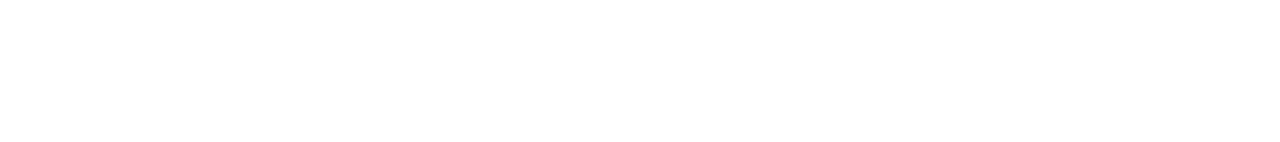
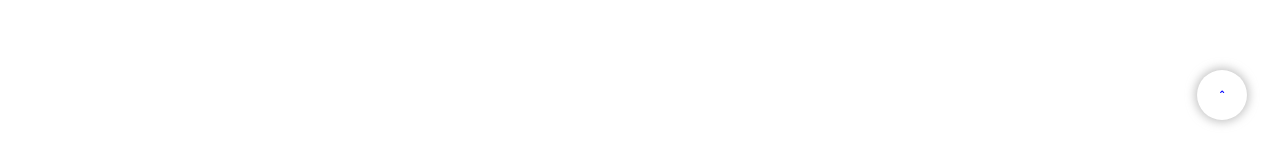
Before and after one commit to VektorTech/job-board, a Next.js app: page / in a window 1280 px wide. Shown: the part 655-797 px from the top of the page. Built offline with nearby package versions, Linux system fonts and the light colour scheme.

Commit message:
Added to top button and removed fa global style

```diff
--- /dev/null
+++ b/pages/SearchPage/Search.jsx
@@ -0,0 +1,3 @@
+const SearchPage = () => (
+    <div></div>
+);
--- /dev/null
+++ b/pages/SearchPage/Search.style.jsx
@@ -0,0 +1,5 @@
+import styled from "styled-components";
+
+export const SearchPageContainer = styled.div`
+
+`;
--- a/pages/index.js
+++ b/pages/index.js
@@ -1,4 +1,5 @@
-import gloablStyle from './style.global.js';
+import globalStyle from './style.js';
+
 import Header from '../src/components/Header/Header';
 import { Banner_1, Banner_2 } from '../src/components/Banner/Banner';
 import Footer from '../src/components/Footer/Footer';
@@ -13,7 +14,7 @@
     return(
         <>
         <Head>
-            <style>{gloablStyle}</style>
+            <style>{globalStyle}</style>
         </Head>
         <Header />
         <br />
--- a/pages/style.global.js
+++ b/pages/style.js
@@ -23,12 +23,6 @@
 li {
     margin: 1rem 0;
 }
-
-svg[class*=fa-] {
-    width: 1.2rem;
-    height: 1.2rem;
-    transform: translateY(10%);
-}
 `;
 
 export default style.componentStyle.rules[0];
--- a/src/components/Banner/SearchBar.style.jsx
+++ b/src/components/Banner/SearchBar.style.jsx
@@ -39,5 +39,8 @@
  `;
 
  export const FAI = styled(FontAwesomeIcon)`
-   margin: 0 1.4rem 0 2.5rem;
+    width: 1.2rem;
+    height: 1.2rem;
+    transform: translateY(10%);
+    margin: 0 1.4rem 0 2.5rem;
  `;
--- a/src/components/Footer/Footer.jsx
+++ b/src/components/Footer/Footer.jsx
@@ -6,6 +6,7 @@
     Nav, Copy,
     FAI
 } from './Footer.style';
+import { Scroll_Top } from '../ScrollToTop/ScrollToTop.jsx';
 
 import Link from 'next/link';
 
@@ -49,6 +50,7 @@
             </Column>
         </FooterInner>
         <Copy>Copyright 2020 Powered by ???</Copy>
+        <Scroll_Top />
     </FooterWrapper>
 );
 
--- a/src/components/Footer/Footer.style.jsx
+++ b/src/components/Footer/Footer.style.jsx
@@ -35,7 +35,9 @@
     font-size: 1.3rem;
 `;
 
-
 export const FAI = styled(FontAwesomeIcon)`
+    width: 1.2rem;
+    height: 1.2rem;
+    transform: translateY(10%);
     margin-right: .8rem;
 `;
--- /dev/null
+++ b/src/components/ScrollToTop/ScrollToTop.jsx
@@ -0,0 +1,7 @@
+import { ScrollToTop, ArrowUp } from './ScrollToTop.style';
+
+export const Scroll_Top = () => (
+    <ScrollToTop>
+        <ArrowUp icon="angle-up" transform="shrink-8 up-3.5" />
+    </ScrollToTop>
+);
--- /dev/null
+++ b/src/components/ScrollToTop/ScrollToTop.style.jsx
@@ -0,0 +1,21 @@
+import styled from 'styled-components';
+import { FontAwesomeIcon } from '@fortawesome/react-fontawesome';
+
+export const ScrollToTop = styled.button`
+    position: fixed;
+    z-index: 20;
+    width: 5rem;
+    height: 5rem;
+    right: 3.3rem;
+    bottom: 2.5rem;
+    text-align: center;
+    border-radius: 100%;
+    box-shadow: 0 0 1rem .2rem #9999;
+    background-color: white;
+    cursor: pointer;
+    border: none;
+`;
+
+export const ArrowUp = styled(FontAwesomeIcon)`
+    color: blue;
+`;
```
